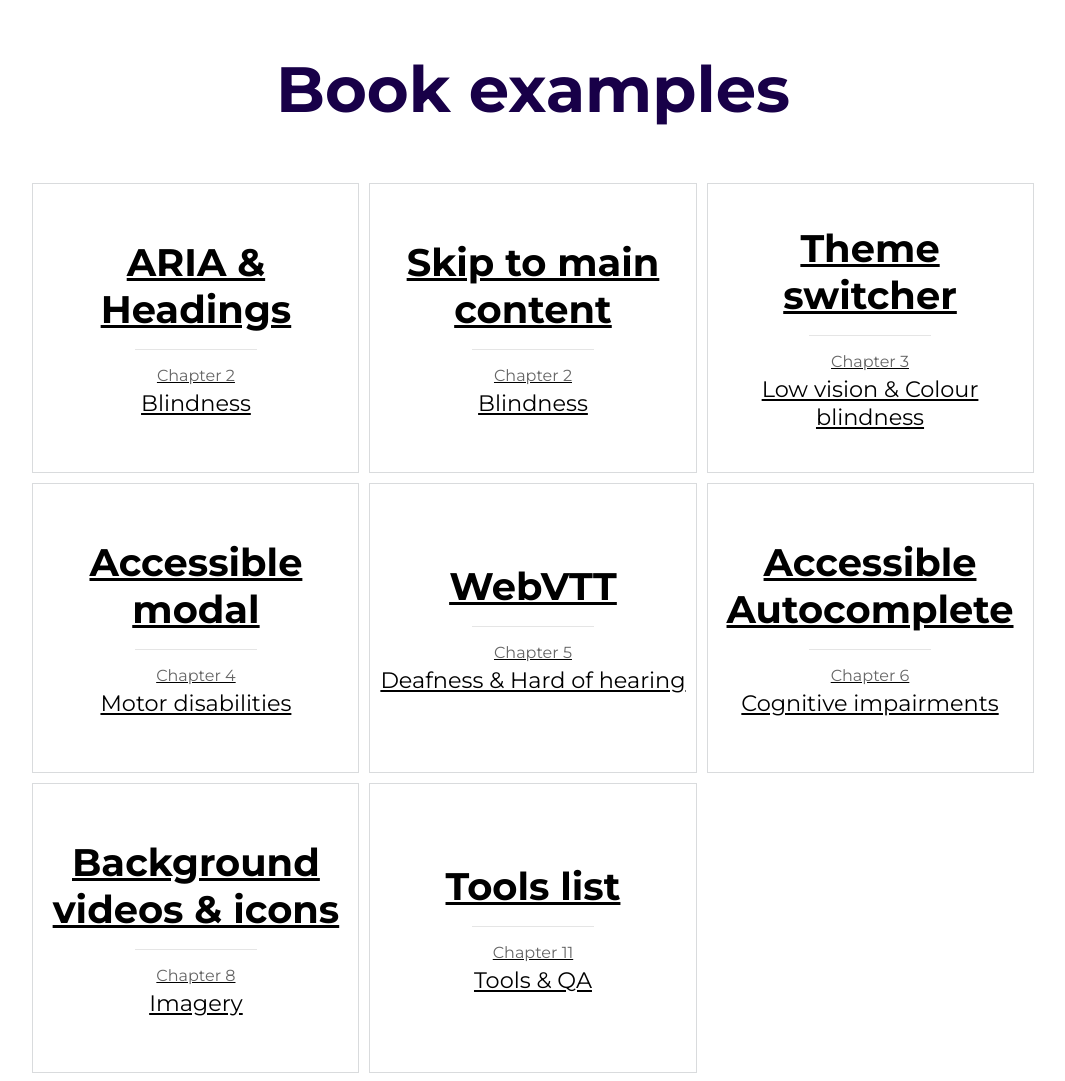
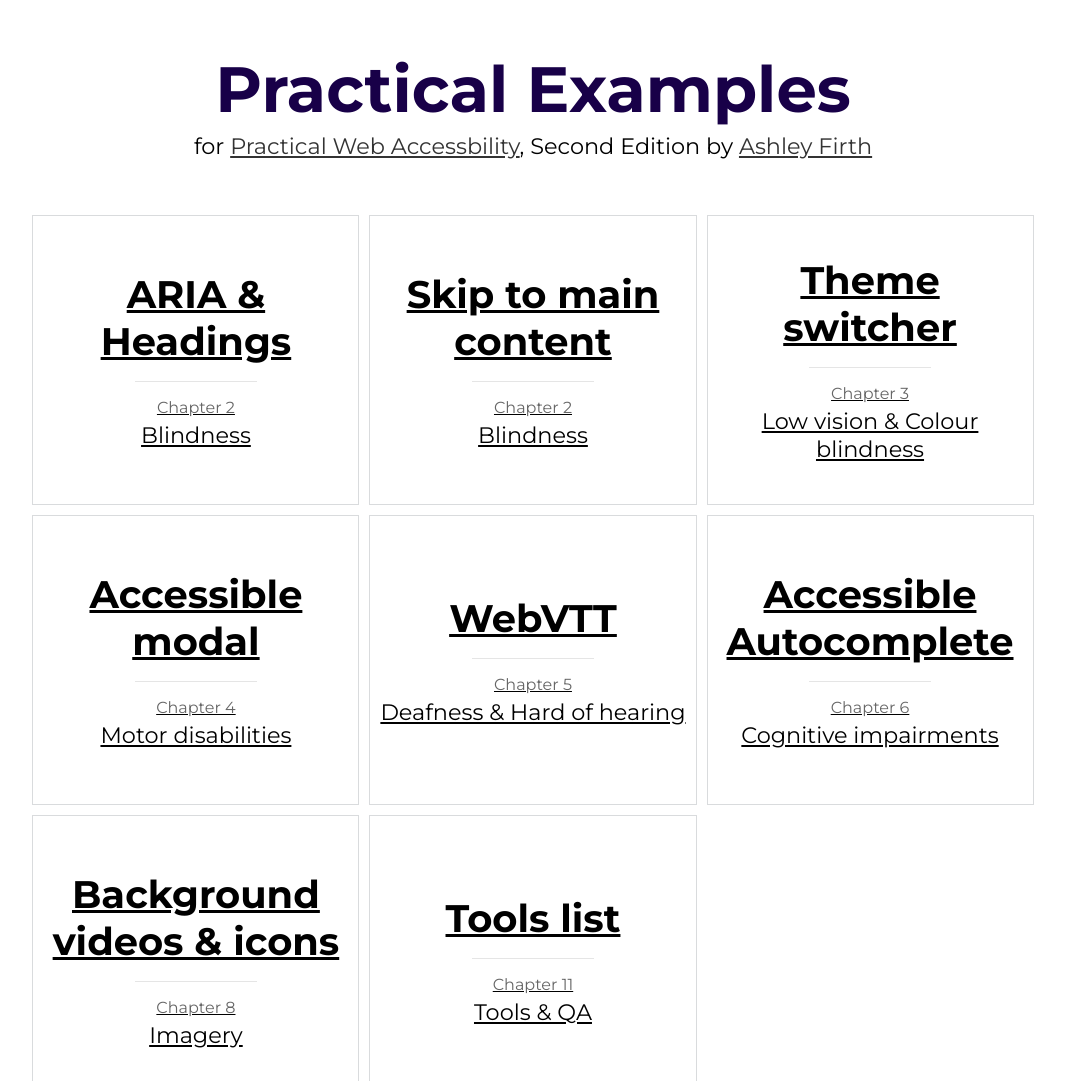
Before and after one commit to MrFirthyBook/mrfirthybook.github.io, a plain HTML site: page examples/index.html in a window 1280 px wide. Shown: the top 1081 px of the page, without its empty margins (107-1172 px from the left). Drawn offline with Linux system fonts and the light colour scheme.

Commit message:
Update examples page titles

```diff
--- a/examples/index.html
+++ b/examples/index.html
@@ -13,7 +13,7 @@
 
 	<meta charset="UTF-8" />
 	<meta name="viewport" content="width=device-width, initial-scale=1">
-	<title>Examples from the Practical Web Accessibility book, by Ashley Firth</title>
+	<title>Practical examples from the book Practical Web Accessibility, by Ashley Firth</title>
 	<meta name="description" content="Practical Web Accessibility, a book by Ashley Firth" />
 	<meta name="keywords" content="book, accessibility, a11y, inlusion, inclusive, author, access, access needs" />
 	<meta name="author" content="Ashley Firth" />
@@ -40,7 +40,8 @@
 </head>
 <body>
 	<div class="banner">
-		<h1 class="title">Book examples</h1>
+		<h1 class="title">Practical Examples</h1>
+		<p>for <a href="https://inclusive.guide">Practical Web Accessbility</a>, Second Edition by <a href="https://mrfirthy.me">Ashley Firth</a></p>
 	</div>
 
 	<div class="container">
```
